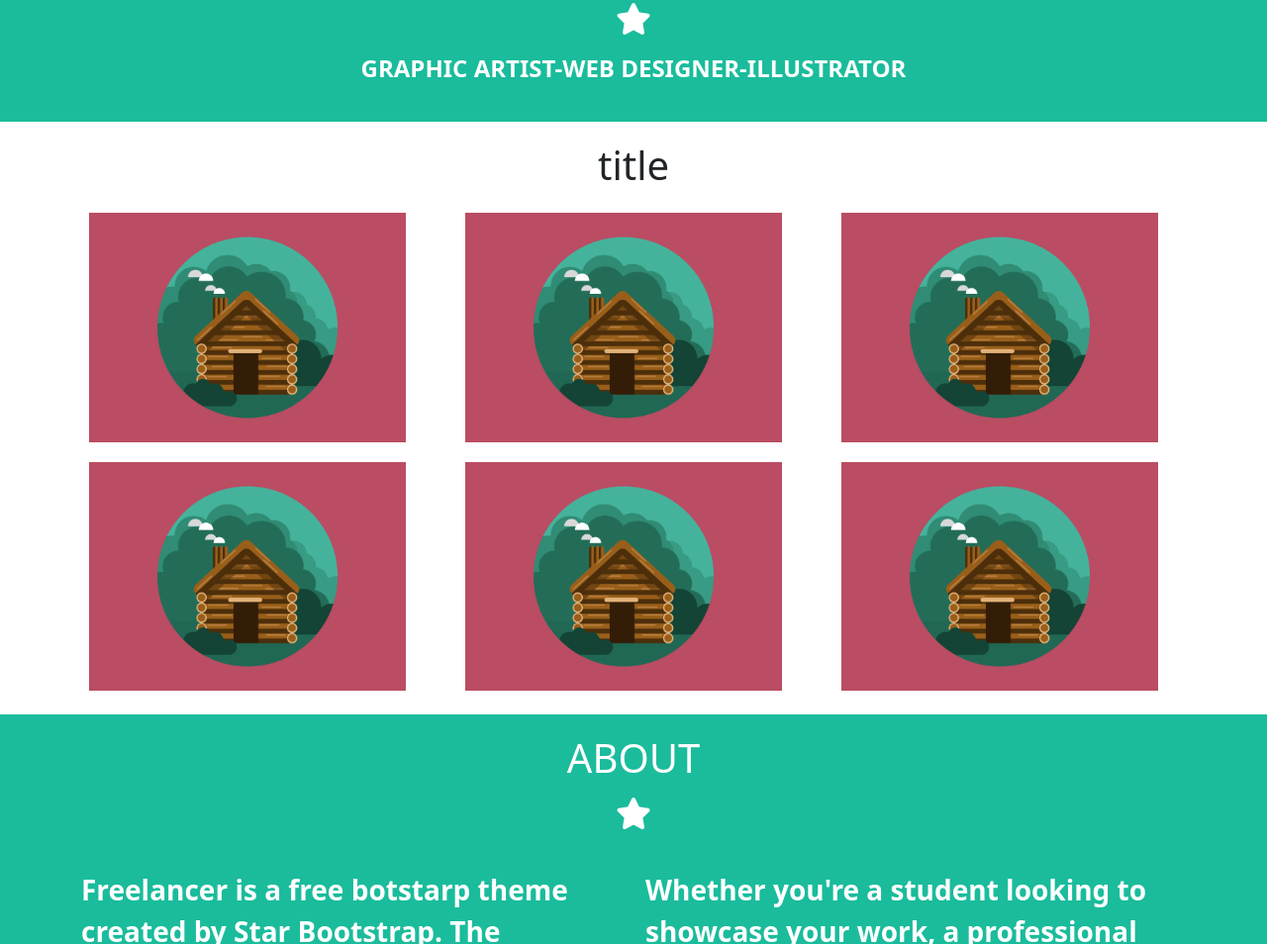
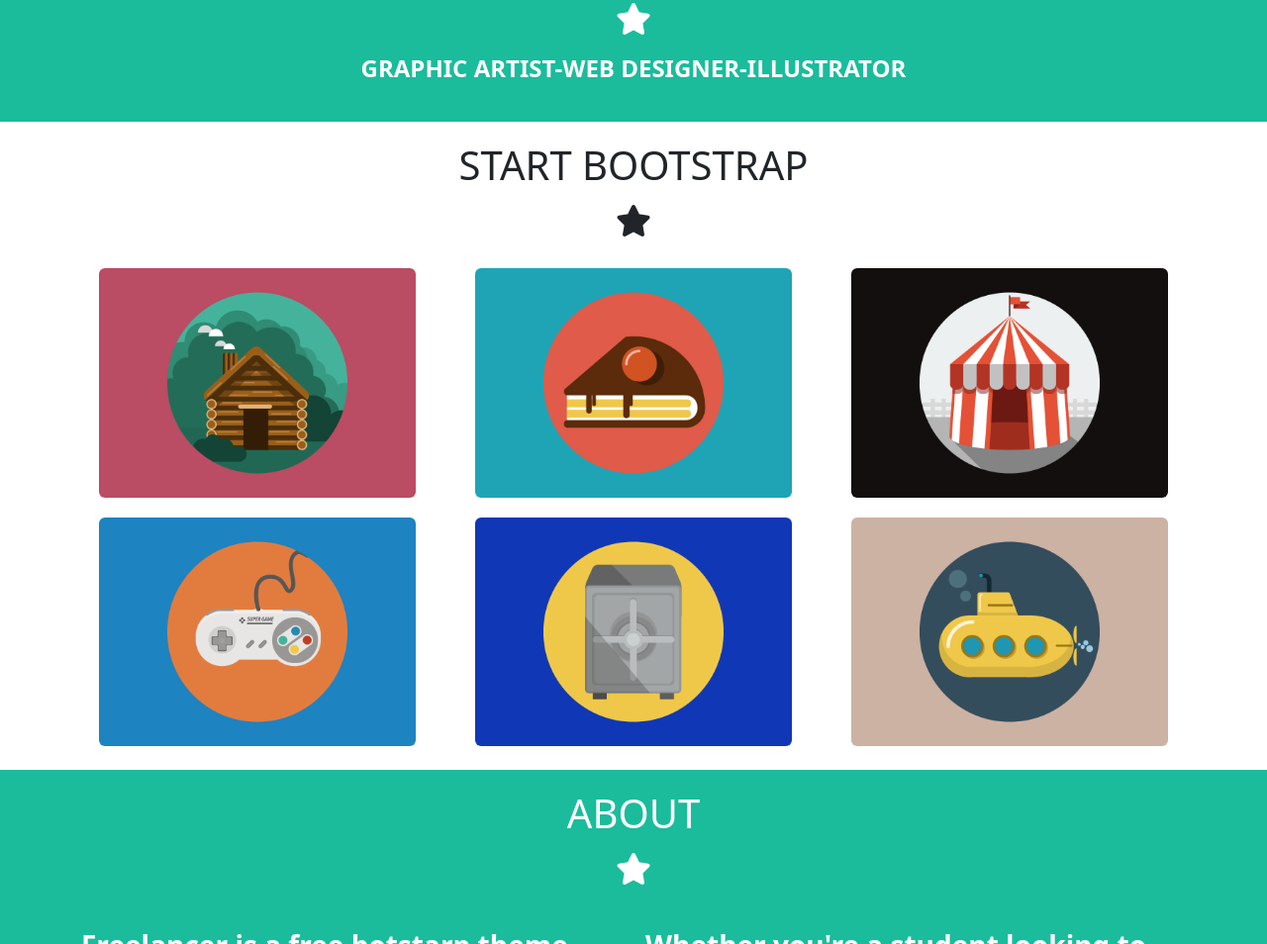
Before and after one commit to GiacomoSeveri/html-css-bootstrap-freelancer, a plain HTML site: page index.html in a window 1280 px wide. Shown: the part 569-1523 px from the top of the page at 99% size. Drawn offline with nearby package versions, Linux system fonts and the light colour scheme.

Commit message:
fixed profile

```diff
--- a/css/style.css
+++ b/css/style.css
@@ -63,6 +63,7 @@ ul {
 .custom-figure-w-2 {
     width: 320px;
     margin: 0 auto;
+    margin: 0 auto;
 }
 
 input {
--- a/index.html
+++ b/index.html
@@ -54,36 +54,39 @@
         <!-- profile -->
         <section id="profile">
             <div class="container text-dark">
-                <h1 class="text-center">title</h1>
+                <div class="text-center">
+                    <h1>START BOOTSTRAP</h1>
+                    <i class="fa-solid fa-star fs-2 mt-2 mb-3"></i>
+                </div>
                 <div class="row">
-                    <div class="col-12 col-md-6 col-lg-4 mb-1 text-center">
-                        <figure class="custom-figure-w-2 mt-3 ms-2 me-2">
-                            <img src="img/cabin.png" alt="" class="custom-img-w">
+                    <div class="col-12 col-md-6 col-xl-4 mb-1">
+                        <figure class="custom-figure-w-2 mt-3">
+                            <img src="img/cabin.png" alt="" class="custom-img-w rounded">
                         </figure>
                     </div>
-                    <div class="col-12 col-md-6 col-lg-4 mb-1 text-center">
-                        <figure class="custom-figure-w-2 mt-3 ms-2 me-2">
-                            <img src="img/cabin.png" alt="" class="custom-img-w">
+                    <div class="col-12 col-md-6 col-xl-4 mb-1">
+                        <figure class="custom-figure-w-2 mt-3">
+                            <img src="img/cake.png" alt="" class="custom-img-w rounded">
                         </figure>
                     </div>
-                    <div class="col-12 col-md-6 col-lg-4 mb-1 text-center">
-                        <figure class="custom-figure-w-2 mt-3 ms-2 me-2">
-                            <img src="img/cabin.png" alt="" class="custom-img-w">
+                    <div class="col-12 col-md-6 col-xl-4 mb-1">
+                        <figure class="custom-figure-w-2 mt-3">
+                            <img src="img/circus.png" alt="" class="custom-img-w rounded">
                         </figure>
                     </div>
-                    <div class="col-12 col-md-6 col-lg-4 mb-1 text-center">
-                        <figure class="custom-figure-w-2 mt-3 ms-2 me-2">
-                            <img src="img/cabin.png" alt="" class="custom-img-w">
+                    <div class="col-12 col-md-6 col-xl-4 mb-1">
+                        <figure class="custom-figure-w-2 mt-3">
+                            <img src="img/game.png" alt="" class="custom-img-w rounded">
                         </figure>
                     </div>
-                    <div class="col-12 col-md-6 col-lg-4 mb-1 text-center">
-                        <figure class="custom-figure-w-2 mt-3 ms-2 me-2">
-                            <img src="img/cabin.png" alt="" class="custom-img-w">
+                    <div class="col-12 col-md-6 col-xl-4 mb-1">
+                        <figure class="custom-figure-w-2 mt-3">
+                            <img src="img/safe.png" alt="" class="custom-img-w rounded">
                         </figure>
                     </div>
-                    <div class="col-12 col-md-6 col-lg-4 mb-1 text-center">
-                        <figure class="custom-figure-w-2 mt-3 ms-2 me-2">
-                            <img src="img/cabin.png" alt="" class="custom-img-w">
+                    <div class="col-12 col-md-6 col-xl-4 mb-1">
+                        <figure class="custom-figure-w-2 mt-3">
+                            <img src="img/submarine.png" alt="" class="custom-img-w rounded">
                         </figure>
                     </div>
                 </div>
```
